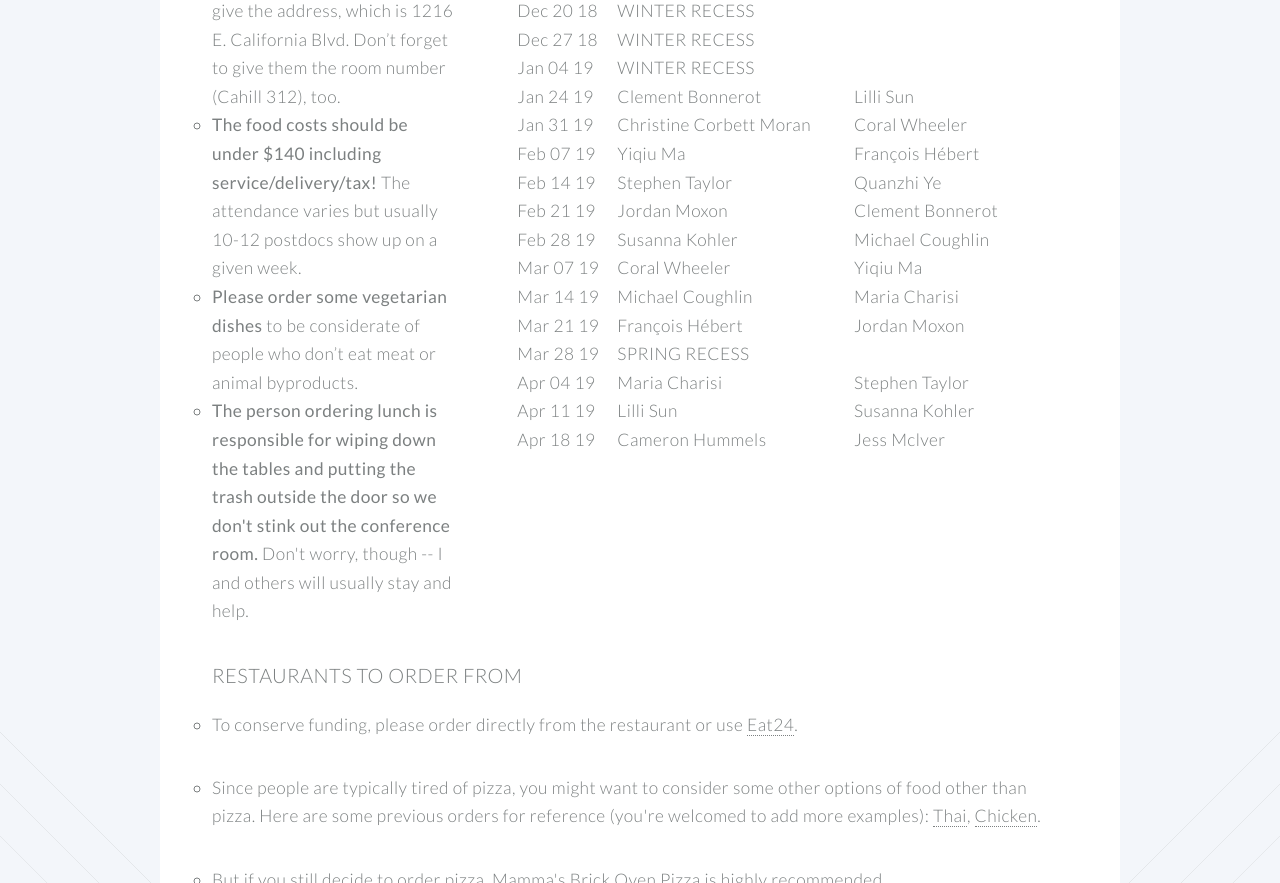
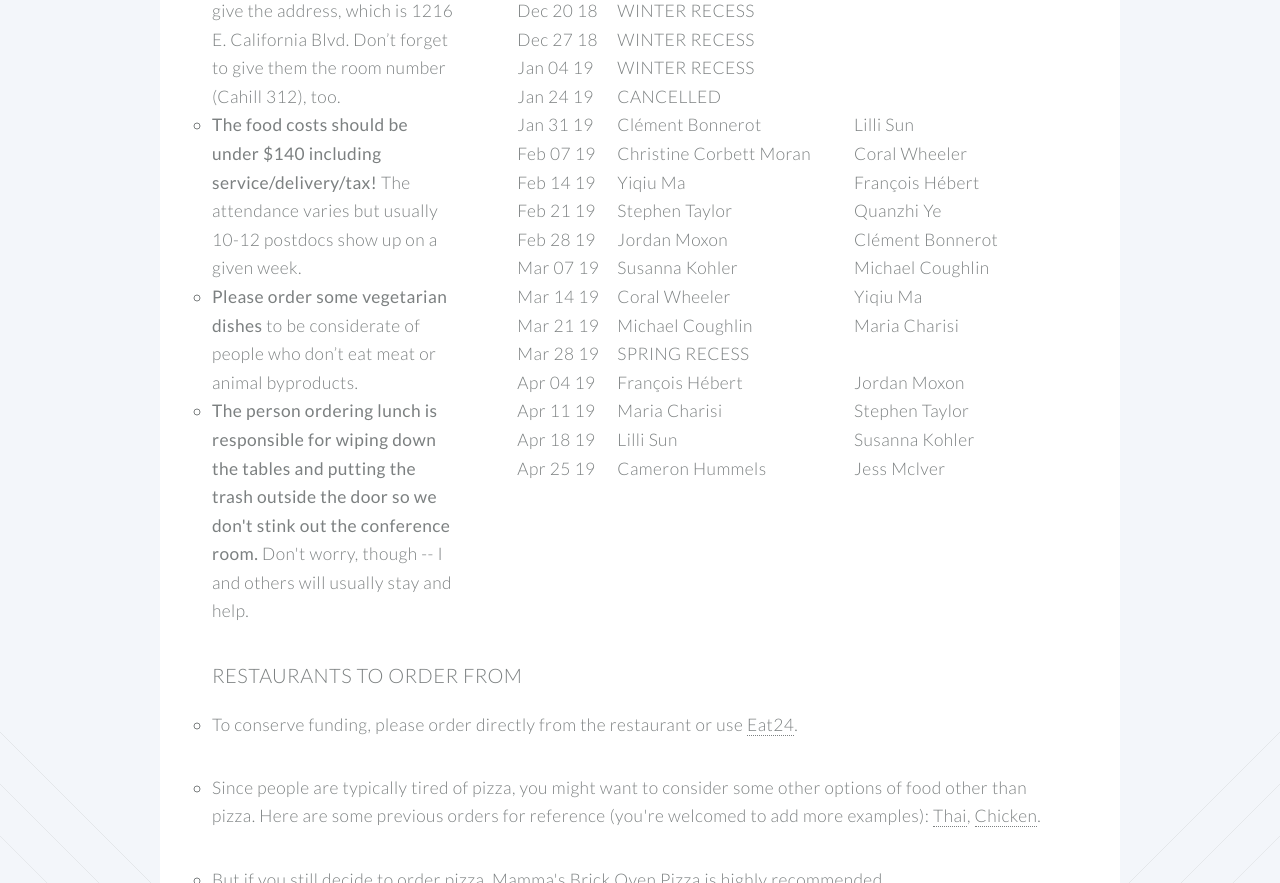
Before and after one commit to jisuoqing/PostdocLunch, a plain HTML site: page index.html in a window 1280 px wide. Shown: the part 1637-2520 px from the top of the page. Drawn offline with Linux system fonts and the light colour scheme.

Commit message:
cancel this week

```diff
--- a/index.html
+++ b/index.html
@@ -113,22 +113,23 @@ Free for personal and commercial use under the CCA 3.0 license (html5up.net/lice
 <tr> <td> Nov 29 18 </td> <td> Eve Lee </td> <td> Wenbin Lu </td> </tr>
 <tr> <td> Dec 06 18 </td> <td> Wenbin Lu </td> <td> Cameron Hummels </td> </tr>
 <tr> <td> Dec 13 18 </td> <td> Davide Gerosa </td> <td> Shea Garrison-Kimmel </td> </tr>
-<tr> <td> Dec 20 18 </td> <td> WINTER RECESS </td>  </tr>
-<tr> <td> Dec 27 18 </td> <td> WINTER RECESS </td>  </tr>
-<tr> <td> Jan 04 19 </td> <td> WINTER RECESS </td>  </tr>
-<tr> <td> Jan 24 19 </td> <td> Clement Bonnerot </td> <td> Lilli Sun </td> </tr>
-<tr> <td> Jan 31 19 </td> <td> Christine Corbett Moran </td> <td> Coral Wheeler </td> </tr>
-<tr> <td> Feb 07 19 </td> <td> Yiqiu Ma </td> <td> François Hébert </td> </tr>
-<tr> <td> Feb 14 19 </td> <td> Stephen Taylor </td> <td> Quanzhi Ye </td> </tr>
-<tr> <td> Feb 21 19 </td> <td> Jordan Moxon </td> <td> Clement Bonnerot </td> </tr>
-<tr> <td> Feb 28 19 </td> <td> Susanna Kohler </td> <td> Michael Coughlin </td> </tr>
-<tr> <td> Mar 07 19 </td> <td> Coral Wheeler </td> <td> Yiqiu Ma </td> </tr>
-<tr> <td> Mar 14 19 </td> <td> Michael Coughlin </td> <td> Maria Charisi </td> </tr>
-<tr> <td> Mar 21 19 </td> <td> François Hébert </td> <td> Jordan Moxon </td> </tr>
+<tr> <td> Dec 20 18 </td> <td> WINTER RECESS </td> </tr>
+<tr> <td> Dec 27 18 </td> <td> WINTER RECESS </td> </tr>
+<tr> <td> Jan 04 19 </td> <td> WINTER RECESS </td> </tr>
+<tr> <td> Jan 24 19 </td> <td> CANCELLED </td>  </tr>
+<tr> <td> Jan 31 19 </td> <td> Clément Bonnerot </td> <td> Lilli Sun </td> </tr>
+<tr> <td> Feb 07 19 </td> <td> Christine Corbett Moran </td> <td> Coral Wheeler </td> </tr>
+<tr> <td> Feb 14 19 </td> <td> Yiqiu Ma </td> <td> François Hébert </td> </tr>
+<tr> <td> Feb 21 19 </td> <td> Stephen Taylor </td> <td> Quanzhi Ye </td> </tr>
+<tr> <td> Feb 28 19 </td> <td> Jordan Moxon </td> <td> Clément Bonnerot </td> </tr>
+<tr> <td> Mar 07 19 </td> <td> Susanna Kohler </td> <td> Michael Coughlin </td> </tr>
+<tr> <td> Mar 14 19 </td> <td> Coral Wheeler </td> <td> Yiqiu Ma </td> </tr>
+<tr> <td> Mar 21 19 </td> <td> Michael Coughlin </td> <td> Maria Charisi </td> </tr>
 <tr> <td> Mar 28 19 </td> <td> SPRING RECESS </td> </tr>
-<tr> <td> Apr 04 19 </td> <td> Maria Charisi </td> <td> Stephen Taylor </td> </tr>
-<tr> <td> Apr 11 19 </td> <td> Lilli Sun </td> <td> Susanna Kohler </td> </tr>
-<tr> <td> Apr 18 19 </td> <td> Cameron Hummels </td> <td> Jess Mclver </td> </tr>
+<tr> <td> Apr 04 19 </td> <td> François Hébert </td> <td> Jordan Moxon </td> </tr>
+<tr> <td> Apr 11 19 </td> <td> Maria Charisi </td> <td> Stephen Taylor </td> </tr>
+<tr> <td> Apr 18 19 </td> <td> Lilli Sun </td> <td> Susanna Kohler </td> </tr>
+<tr> <td> Apr 25 19 </td> <td> Cameron Hummels </td> <td> Jess Mclver </td> </tr>
 							</table>
 
 						</section>
```
